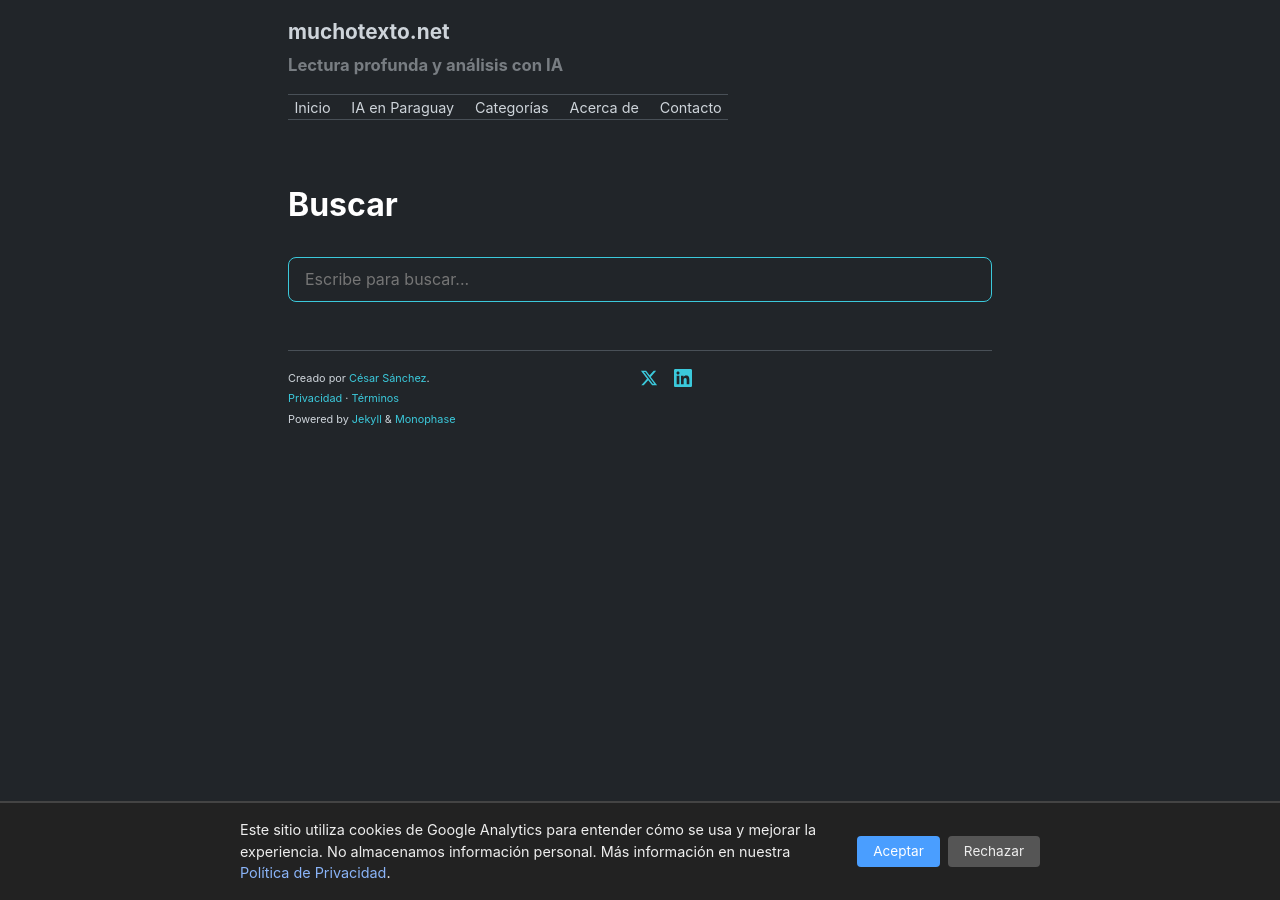
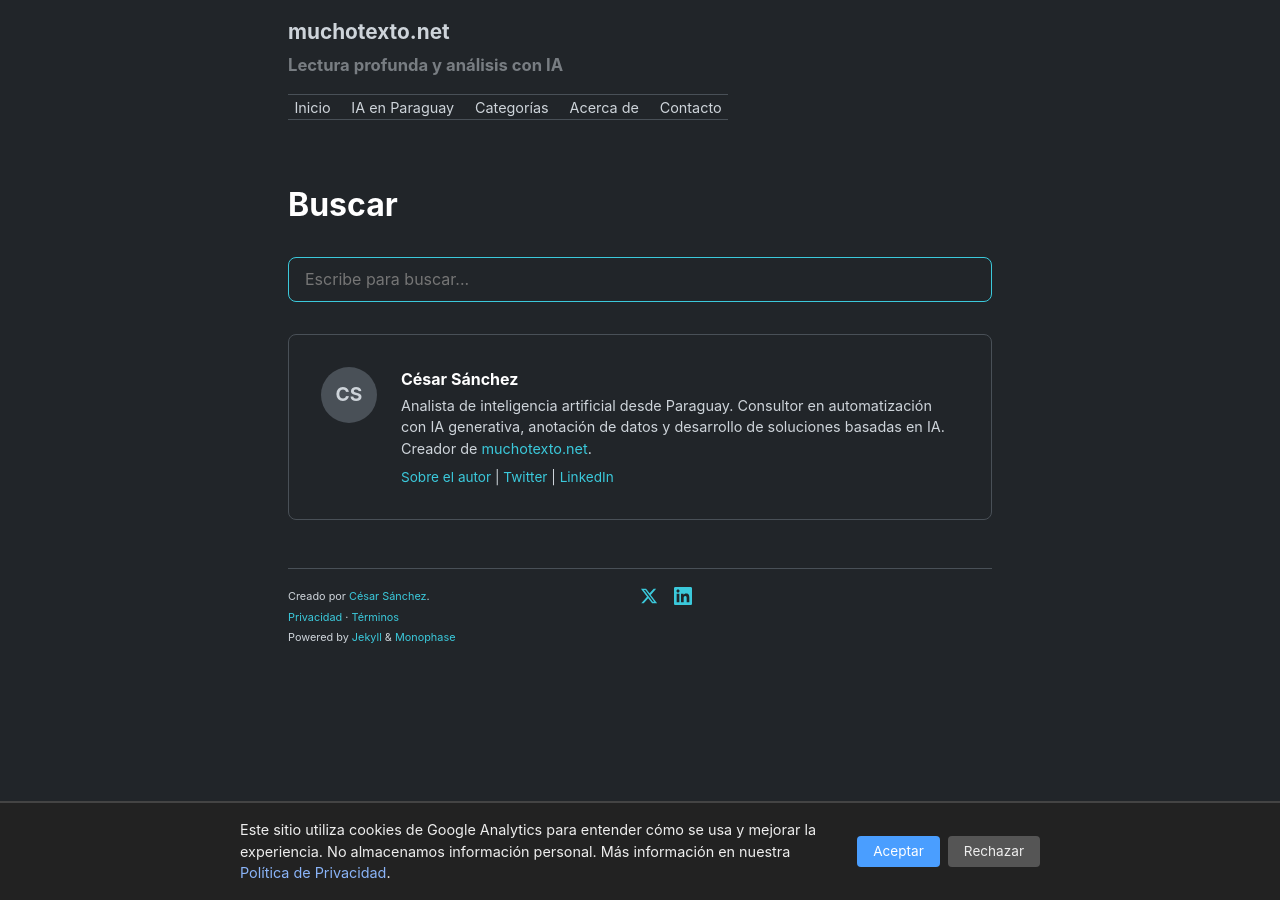
Before and after one commit to miravosqueinteresante/muchotexto.net, a Jekyll site: the page built from buscar.md, in a window 1280 px wide. Built offline with Jekyll 4.4.1, drawn with Linux system fonts in a browser that asks for light colours; comment, search, counter and statistics services are not loaded.

Commit message:
Add author bio to page layout (pillar page, about, etc)

```diff
--- a/_layouts/page.html
+++ b/_layouts/page.html
@@ -6,3 +6,18 @@ layout: default
   <h1 class="page-title">{{ page.title }}</h1>
   {{ content }}
 </article>
+
+<div class="author-bio">
+  <div class="author-bio-avatar">CS</div>
+  <div class="author-bio-content">
+    <p class="author-bio-name">César Sánchez</p>
+    <p class="author-bio-text">Analista de inteligencia artificial desde Paraguay. Consultor en automatización con IA generativa, anotación de datos y desarrollo de soluciones basadas en IA. Creador de <a href="{{ '/' | relative_url }}">muchotexto.net</a>.</p>
+    <p class="author-bio-links">
+      <a href="{{ '/about/' | relative_url }}">Sobre el autor</a>
+       |
+      <a href="https://x.com/cesanz" target="_blank" rel="noopener noreferrer">Twitter</a>
+       |
+      <a href="https://www.linkedin.com/in/cesar-sanchez-melgarejo/" target="_blank" rel="noopener noreferrer">LinkedIn</a>
+    </p>
+  </div>
+</div>
```
